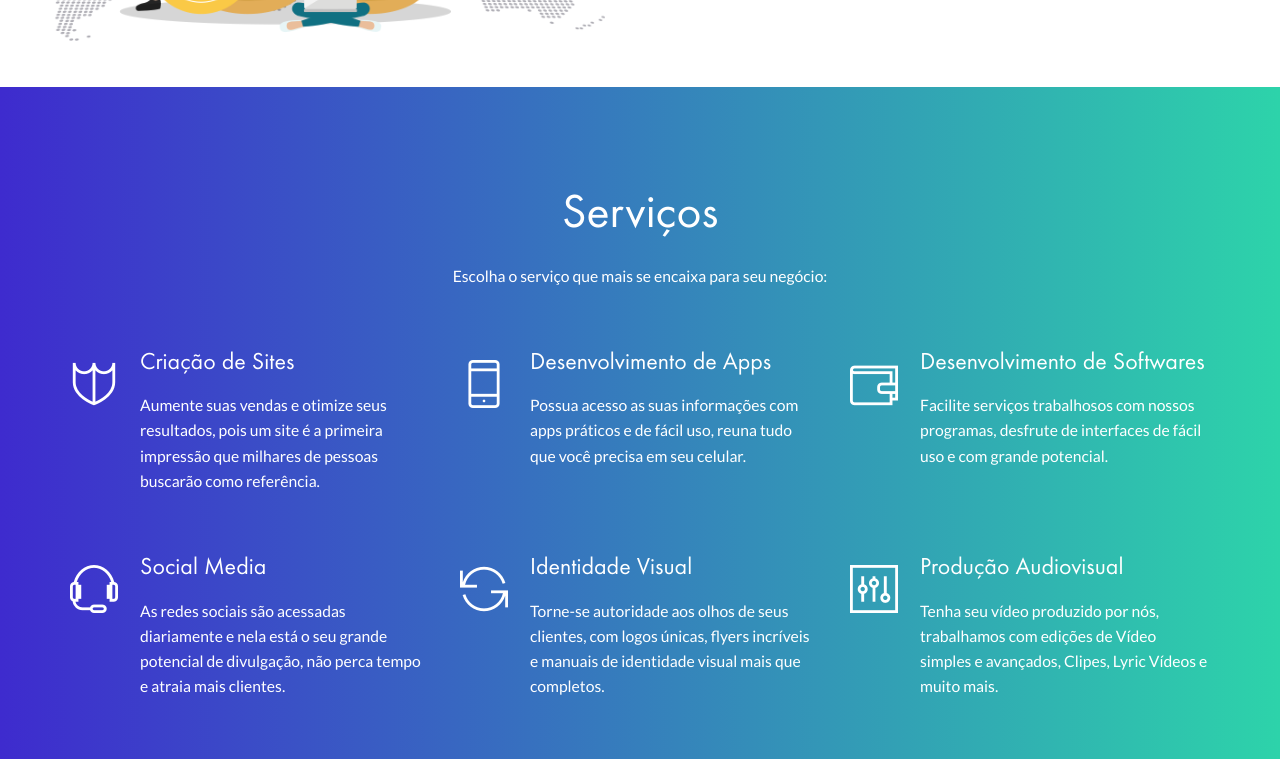
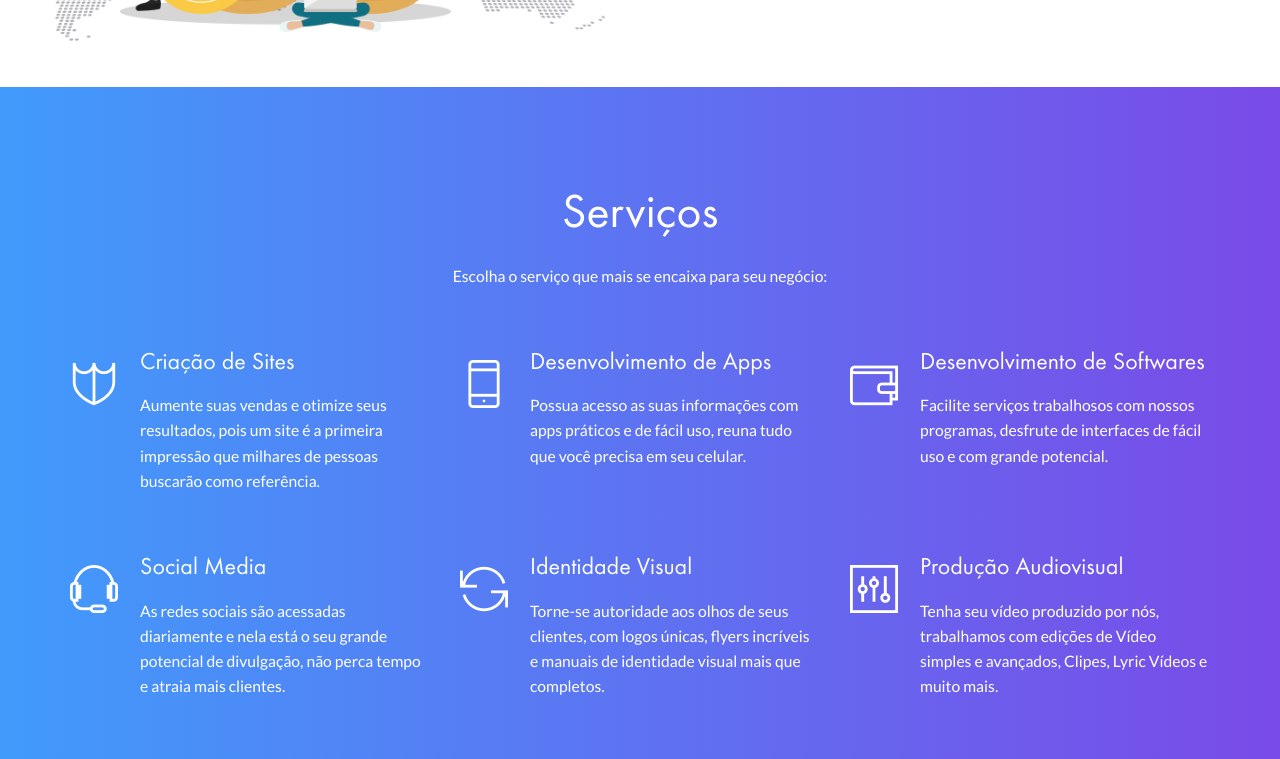
Before and after one commit to Nunes-Corp/Nunes-Corp.github.io, a plain HTML site: page index.html in a window 1280 px wide. Shown: the part 1261-2020 px from the top of the page. Drawn offline with Linux system fonts and the light colour scheme.

Commit message:
Update style.css
Novo gradiente (azul-roxo)

```diff
--- a/css/style.css
+++ b/css/style.css
@@ -4,8 +4,6 @@
   Version: 1.0
  ------------------------------------
  ====================================*/
-
-
 
 /*----------------------------------------*/
 /* Template default CSS
@@ -199,11 +197,14 @@ ol {
 .comment-form label {
 	/* FF3.6-15 */
 	/* Chrome10-25,Safari5.1-6 */
-	background: -webkit-gradient(linear, left top, right top, from(#3e2bce), color-stop(100%, #2dd3aa), color-stop(100%, #2dd3aa), to(#2dd3aa));
-	background: -o-linear-gradient(left, #3e2bce 0%, #2dd3aa 100%, #2dd3aa 100%, #2dd3aa 100%);
-	background: linear-gradient(to right, #3e2bce 0%, #2dd3aa 100%, #2dd3aa 100%, #2dd3aa 100%);
+	background: -webkit-gradient(linear, left top, right top, from(#439CFB), color-stop(100%, #7A4AE7), color-stop(100%, #7A4AE7), to(#7A4AE7));
+	background: hsla(211, 96%, 62%, 1);
+	background: -webkit-linear-gradient(90deg, hsla(211, 96%, 62%, 1) 0%, hsla(258, 77%, 60%, 1) 100%);
+	background: -moz-linear-gradient(90deg, hsla(211, 96%, 62%, 1) 0%, hsla(258, 77%, 60%, 1) 100%);
+	background: linear-gradient(90deg, hsla(211, 96%, 62%, 1) 0%, hsla(258, 77%, 60%, 1) 100%);
+	background: -o-linear-gradient(left, #439CFB 0%, #7A4AE7 100%, #7A4AE7 100%, #7A4AE7 100%);
 	/* W3C, IE10+, FF16+, Chrome26+, Opera12+, Safari7+ */
-	filter: progid:DXImageTransform.Microsoft.gradient( startColorstr='#3e2bce', endColorstr='#2dd3aa', GradientType=1);
+	filter: progid: DXImageTransform.Microsoft.gradient( startColorstr="#439cfb", endColorstr="#7a4ae7", GradientType=1);
 	/* IE6-9 */
 }
 
```
